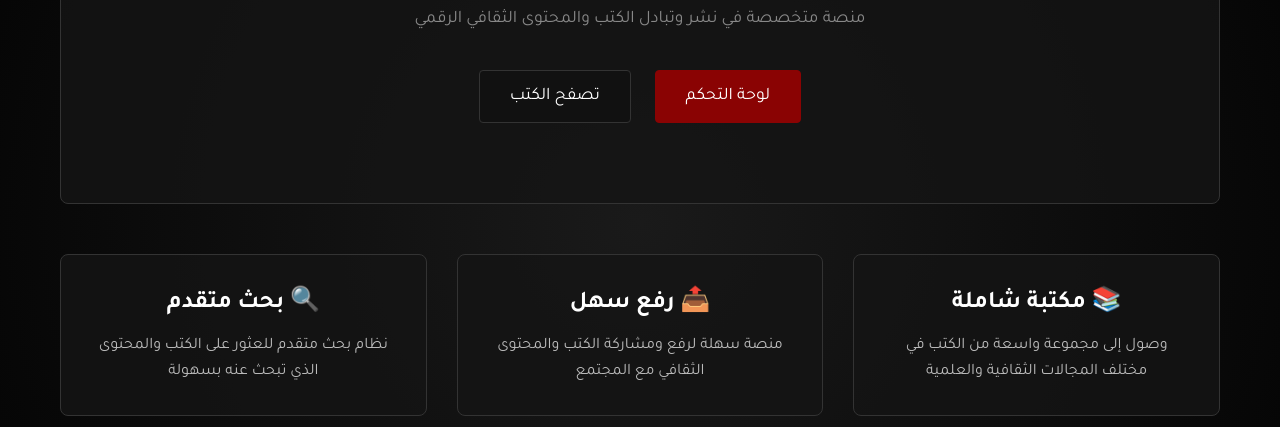
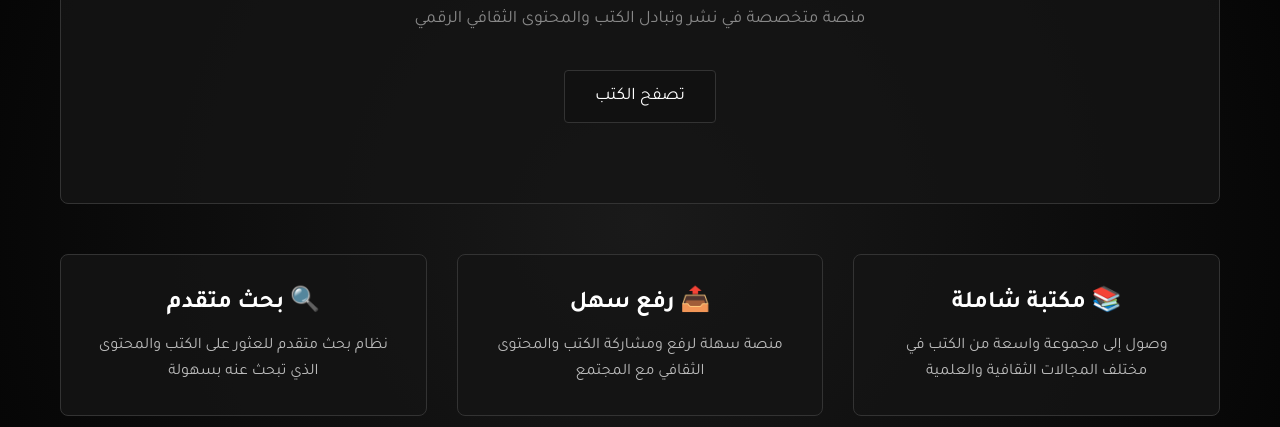
Before and after one commit to hadiabsi22-ctrl/lubab-vault, a plain HTML site: page index.html in a window 1280 px wide. Shown: the part 373-800 px from the top of the page. Drawn offline with Linux system fonts and the light colour scheme.

Commit message:
Remove admin panel from public access

```diff
--- a/index.html
+++ b/index.html
@@ -166,7 +166,6 @@
                 </p>
 
                 <div style="margin-bottom: 30px;">
-                    <a href="admin-panel.html" class="btn">لوحة التحكم</a>
                     <a href="#" class="btn btn-secondary" onclick="showComingSoon()">تصفح الكتب</a>
                 </div>
             </div>
```
Also changed, not shown: vercel.json.
